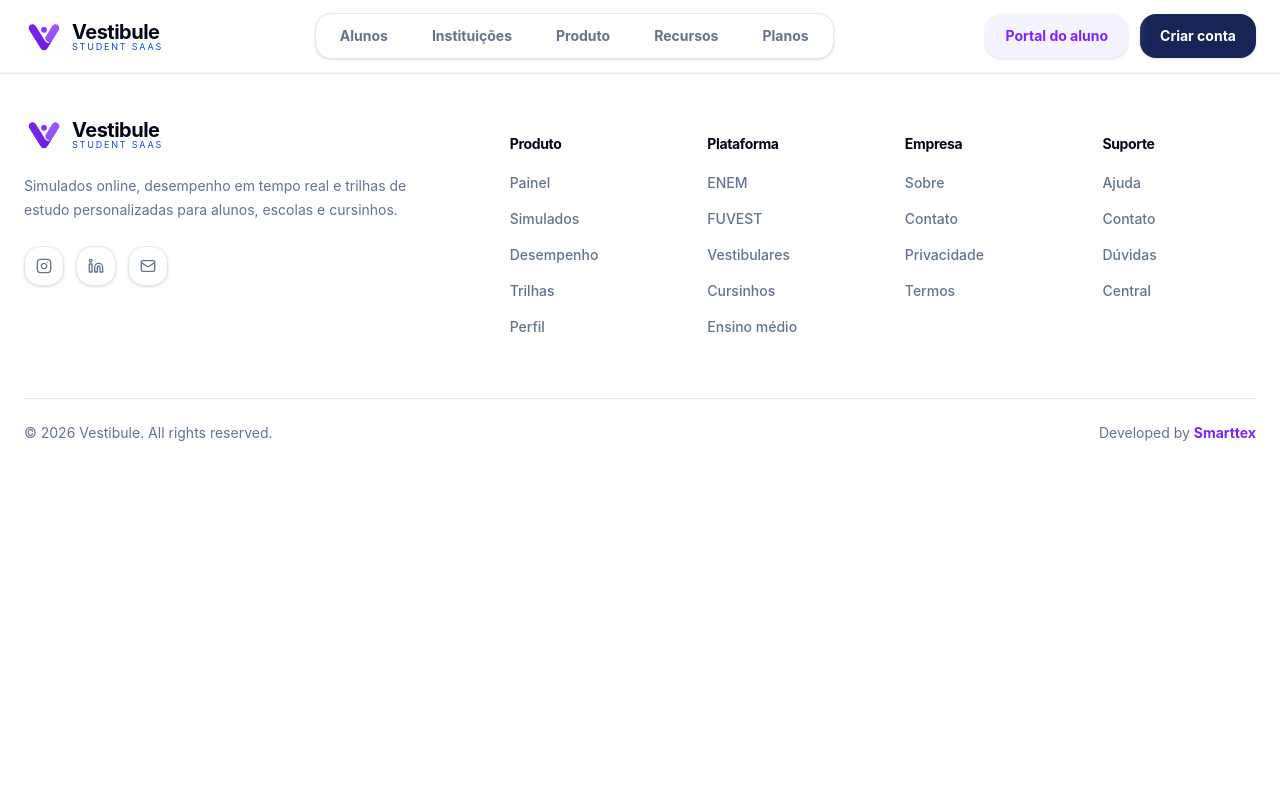
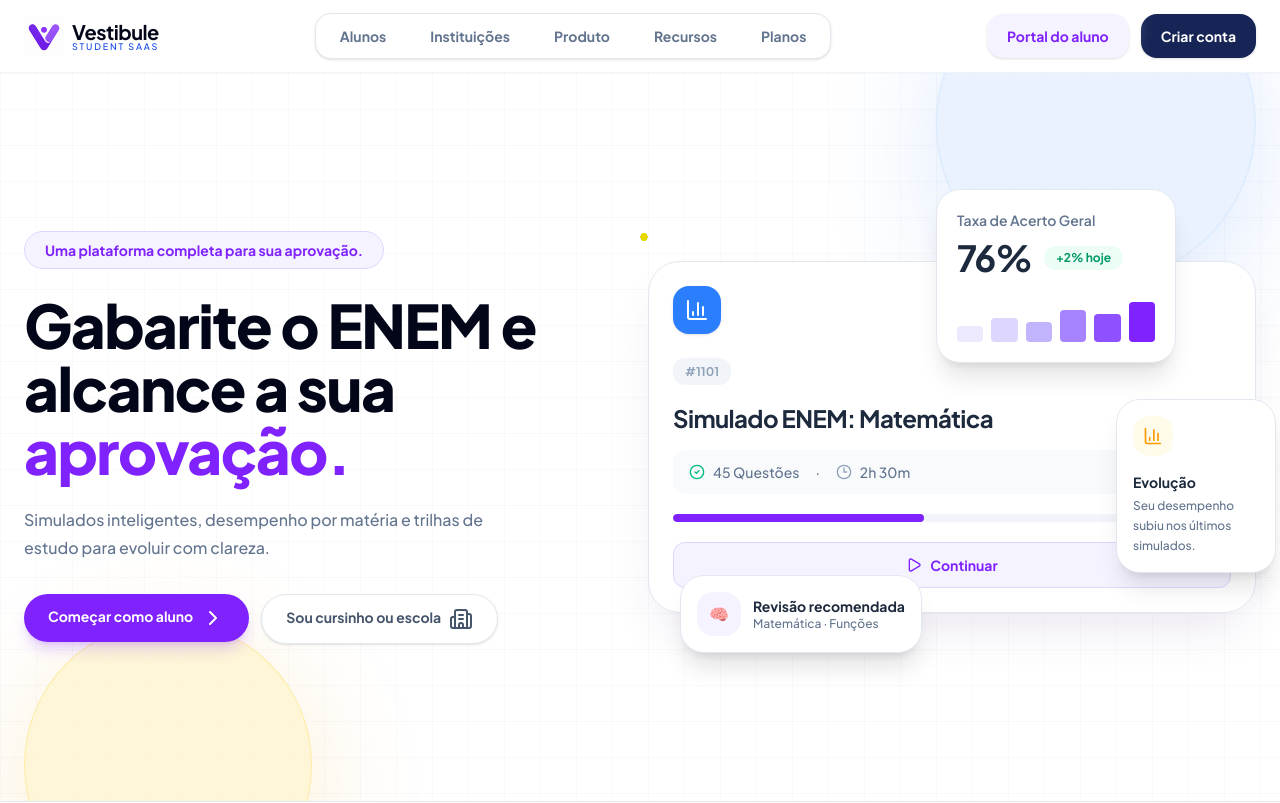
Before and after one commit to pbotelhodev/vestibule-v2, a React (Vite) app in the folder frontend/: page / in a window 1280 px wide. Shown: the top 803 px of the page. Built offline with nearby package versions, Linux system fonts and the light colour scheme.

Commit message:
Estilização da heroSection finalizada

```diff
--- a/frontend/src/components/Header.jsx
+++ b/frontend/src/components/Header.jsx
@@ -35,7 +35,7 @@
   const closeMenu = () => setMenuOpen(false);
 
   return (
-    <header className="sticky top-0 z-50 border-b border-slate-100 bg-white/90 backdrop-blur-xl">
+    <header className="absolut sticky top-0 z-50 border-b border-slate-100 bg-white/90 backdrop-blur-xl">
       <div className="mx-auto flex h-18 max-w-7xl items-center justify-between px-5 sm:px-6">
         {/* Logo */}
         <a href="#inicio" onClick={closeMenu}>
--- /dev/null
+++ b/frontend/src/components/HeroMockup.jsx
@@ -0,0 +1,103 @@
+import { BarChart3, Clock3, Play, CheckCircle2 } from "lucide-react";
+
+const HeroMockup = () => {
+  return (
+    <div className="relative mx-auto w-full max-w-2xl">
+      {/* Caixa principal */}
+      <div className="relative z-20 rounded-4xl border border-slate-200 bg-white p-6 shadow-2xl shadow-violet-950/10">
+        <div className="flex size-12 items-center justify-center rounded-2xl bg-blue-500 text-white shadow-sm">
+          <BarChart3 className="size-6" />
+        </div>
+
+        <div className="mt-6">
+          <span className="rounded-xl bg-slate-100 px-3 py-1.5 text-xs font-bold text-slate-400">
+            #1101
+          </span>
+
+          <h3 className="mt-5 text-2xl font-bold tracking-tight text-slate-800">
+            Simulado ENEM: Matemática
+          </h3>
+
+          <div className="mt-4 flex items-center gap-4 rounded-xl bg-slate-50 px-4 py-3 text-sm font-medium text-slate-500">
+            <span className="flex items-center gap-2">
+              <CheckCircle2 className="size-4 text-emerald-500" />
+              45 Questões
+            </span>
+
+            <span>·</span>
+
+            <span className="flex items-center gap-2">
+              <Clock3 className="size-4 text-slate-400" />
+              2h 30m
+            </span>
+          </div>
+
+          <div className="mt-5 h-2 overflow-hidden rounded-full bg-slate-100">
+            <div className="h-full w-[45%] rounded-full bg-violet-600" />
+          </div>
+
+          <button className="mt-5 flex w-full items-center justify-center gap-2 rounded-xl border border-violet-200 bg-violet-50 px-5 py-3 text-sm font-bold text-violet-600 transition hover:bg-violet-100">
+            <Play className="size-4" />
+            Continuar
+          </button>
+        </div>
+      </div>
+
+
+      {/* Card flutuante superior/entre centro e direita — Taxa de Acerto */}
+      <div className="absolute -top-18 right-20 z-30 hidden w-60 animate-[floatSoft_8s_ease-in-out_infinite] rounded-3xl border border-slate-200 bg-white p-5 shadow-xl shadow-slate-950/10 lg:block">
+        <p className="text-sm font-semibold text-slate-500">
+          Taxa de Acerto Geral
+        </p>
+
+        <div className="mt-2 flex items-center gap-3">
+          <strong className="text-4xl font-bold tracking-tight text-slate-800">
+            76%
+          </strong>
+
+          <span className="rounded-full bg-emerald-50 px-3 py-1 text-xs font-bold text-emerald-600">
+            +2% hoje
+          </span>
+        </div>
+
+        <div className="mt-6 flex items-end gap-2">
+          <span className="h-4 w-7 rounded-sm bg-violet-100" />
+          <span className="h-6 w-7 rounded-sm bg-violet-200" />
+          <span className="h-5 w-7 rounded-sm bg-violet-300" />
+          <span className="h-8 w-7 rounded-sm bg-violet-400" />
+          <span className="h-7 w-7 rounded-sm bg-violet-500" />
+          <span className="h-10 w-7 rounded-sm bg-violet-600" />
+        </div>
+      </div>
+
+      {/* Card flutuante inferior/direita — Evolução */}
+      <div className="absolute -right-5 bottom-10 z-30 hidden w-40 animate-[floatReverse_9s_ease-in-out_infinite] rounded-3xl border border-slate-200 bg-white p-4 shadow-xl shadow-slate-950/10 sm:block">
+        <div className="flex size-10 items-center justify-center rounded-2xl bg-amber-50 text-amber-500">
+          <BarChart3 className="size-5" />
+        </div>
+
+        <p className="mt-4 text-sm font-bold text-slate-800">Evolução</p>
+
+        <p className="mt-1 text-xs leading-5 text-slate-500">
+          Seu desempenho subiu nos últimos simulados.
+        </p>
+      </div>
+
+      {/* Card flutuante inferior/esquerda — Revisão */}
+      <div className="absolute -bottom-10 left-8 z-30 hidden animate-[floatSoft_10s_ease-in-out_infinite_reverse] rounded-3xl border border-slate-200 bg-white p-4 shadow-xl shadow-slate-950/10 md:flex md:items-center md:gap-3">
+        <div className="flex size-11 items-center justify-center rounded-2xl bg-violet-50 text-violet-600">
+          🧠
+        </div>
+
+        <div>
+          <p className="text-sm font-bold text-slate-800">
+            Revisão recomendada
+          </p>
+          <p className="text-xs text-slate-500">Matemática · Funções</p>
+        </div>
+      </div>
+    </div>
+  );
+};
+
+export default HeroMockup;
--- a/frontend/src/pages/LandingHome.jsx
+++ b/frontend/src/pages/LandingHome.jsx
@@ -1,28 +1,81 @@
-/* Imports */
-
 /* Componentes */
 import Header from "../components/Header";
 import Footer from "../components/Footer";
-
+import HeroMockup from "../components/HeroMockup";
+import { ChevronDown, ChevronRight, Building2 } from "lucide-react";
 
 const LandingPage = () => {
   return (
-    <div>
-      {/* Header */}
+    <div className="min-h-dvh bg-white">
       <Header />
-      {/* Hero */}
-      <div></div>
-      {/* Features */}
-      <div></div>
-      {/* Solutions */}
-      <div></div>
-      {/* Resources */}
-      <div></div>
-      {/* Pricing */}
-      <div></div>
-      {/* CTA */}
-      <div></div>
-      {/* Footer */}
+
+      <main>
+        {/* Hero */}
+        <section className="relative min-h-[calc(100dvh-72px)] overflow-hidden bg-white">
+          {/* Fundo quadriculado */}
+          <div className="absolute inset-0 bg-[linear-gradient(rgba(15,23,42,0.025)_1px,transparent_1px),linear-gradient(90deg,rgba(15,23,42,0.025)_1px,transparent_1px)] bg-size-[36px_36px]" />
+
+          {/* Bolas sólidas com glow */}
+          <div className="absolute -top-24 right-8 size-80 animate-[floatSoft_10s_ease-in-out_infinite] rounded-full border border-blue-200/50 bg-blue-100/60 shadow-[0_30px_120px_rgba(59,130,246,0.18)]" />
+
+          <div className="absolute -bottom-24 left-8 size-72 animate-[floatReverse_11s_ease-in-out_infinite] rounded-full border border-amber-200/70 bg-amber-100/70 shadow-[0_30px_120px_rgba(245,158,11,0.18)]" />
+
+          {/* Pontos discretos */}
+          <div className="absolute top-40 left-1/2 hidden size-2 animate-[dotFloat_5s_ease-in-out_infinite] rounded-full bg-violet-500/50 md:block" />
+
+          <div className="absolute right-1/3 bottom-40 hidden size-2 animate-[dotFloat_6s_ease-in-out_infinite_reverse] rounded-full bg-blue-500/40 md:block" />
+
+          {/* Conteúdo */}
+          <div className="relative z-10 mx-auto flex min-h-[calc(100dvh-72px)] max-w-7xl flex-col items-center justify-around gap-12 px-6 py-12 xl:flex-row xl:justify-between">
+            {/* Hero Title */}
+            <div className="max-w-xl text-center lg:text-left">
+              <span className="inline-flex rounded-full border border-violet-200 bg-violet-50 px-5 py-2 text-sm font-bold text-violet-600">
+                Uma plataforma completa para sua aprovação.
+              </span>
+
+              <h1 className="mt-6 text-4xl leading-[1.05] font-extrabold tracking-tight text-slate-950 sm:text-6xl">
+                Gabarite o ENEM e alcance a sua{" "}
+                <span className="text-violet-600">aprovação.</span>
+              </h1>
+
+              <p className="mt-6 max-w-lg text-sm leading-7 text-slate-500 sm:text-base">
+                Simulados inteligentes, desempenho por matéria e trilhas de
+                estudo para evoluir com clareza.
+              </p>
+
+              <div className="mt-8 flex flex-col items-center gap-3 sm:flex-row lg:items-start">
+                <a
+                  href="#"
+                  className="rounded-full flex bg-violet-600 px-6 py-3 text-sm font-bold text-white shadow-lg shadow-violet-600/20 transition hover:-translate-y-0.5 hover:bg-violet-700"
+                >
+                  Começar como aluno
+                  <ChevronRight className="ml-2" />
+                </a>
+
+                <a
+                  href="#planos"
+                  className="rounded-full flex border border-slate-200 bg-white px-6 py-3 text-sm font-bold text-slate-600 shadow-sm transition hover:-translate-y-0.5 hover:border-violet-200 hover:text-violet-600"
+                >
+                  Sou cursinho ou escola
+                  <Building2 className="ml-2" />
+                </a>
+              </div>
+            </div>
+
+            {/* Hero Mockup */}
+            <div className="w-full max-w-xl lg:max-w-2xl">
+              <HeroMockup />
+            </div>
+          </div>
+        </section>
+
+        <section id="alunos"></section>
+        <section id="instituicoes"></section>
+        <section id="produto"></section>
+        <section id="recursos"></section>
+        <section id="planos"></section>
+      </main>
+
       <Footer />
     </div>
   );
--- a/frontend/src/styles/global.css
+++ b/frontend/src/styles/global.css
@@ -1,6 +1,51 @@
+@import url("https://fonts.googleapis.com/css2?family=Manrope:wght@400;500;600;700;800&family=Plus+Jakarta+Sans:wght@500;600;700;800&display=swap");
 @import "tailwindcss";
-@import url("https://fonts.googleapis.com/css2?family=Manrope:wght@200..800&display=swap");
 
+html,
 body {
-  font-family: "Manrope", "Inter", sans-serif;
+  font-family: "Plus Jakarta Sans", "Manrope" , sans-serif;
 }
+
+h1,
+h2,
+h3,
+h4,
+h5,
+h6 {
+  font-family: "Plus Jakarta Sans", sans-serif;
+}
+
+@keyframes floatSoft {
+  0%,
+  100% {
+    transform: translateY(0px) translateX(0px);
+  }
+
+  50% {
+    transform: translateY(-14px) translateX(8px);
+  }
+}
+
+@keyframes floatReverse {
+  0%,
+  100% {
+    transform: translateY(0px) translateX(0px);
+  }
+
+  50% {
+    transform: translateY(12px) translateX(-8px);
+  }
+}
+
+@keyframes dotFloat {
+  0%,
+  100% {
+    transform: translateY(0px) scale(1);
+    opacity: 0.45;
+  }
+
+  50% {
+    transform: translateY(-14px) scale(1.2);
+    opacity: 0.8;
+  }
+}
```
Also changed, not shown: frontend/src/pages/ErrorPage.jsx (+64 -13 lines).
